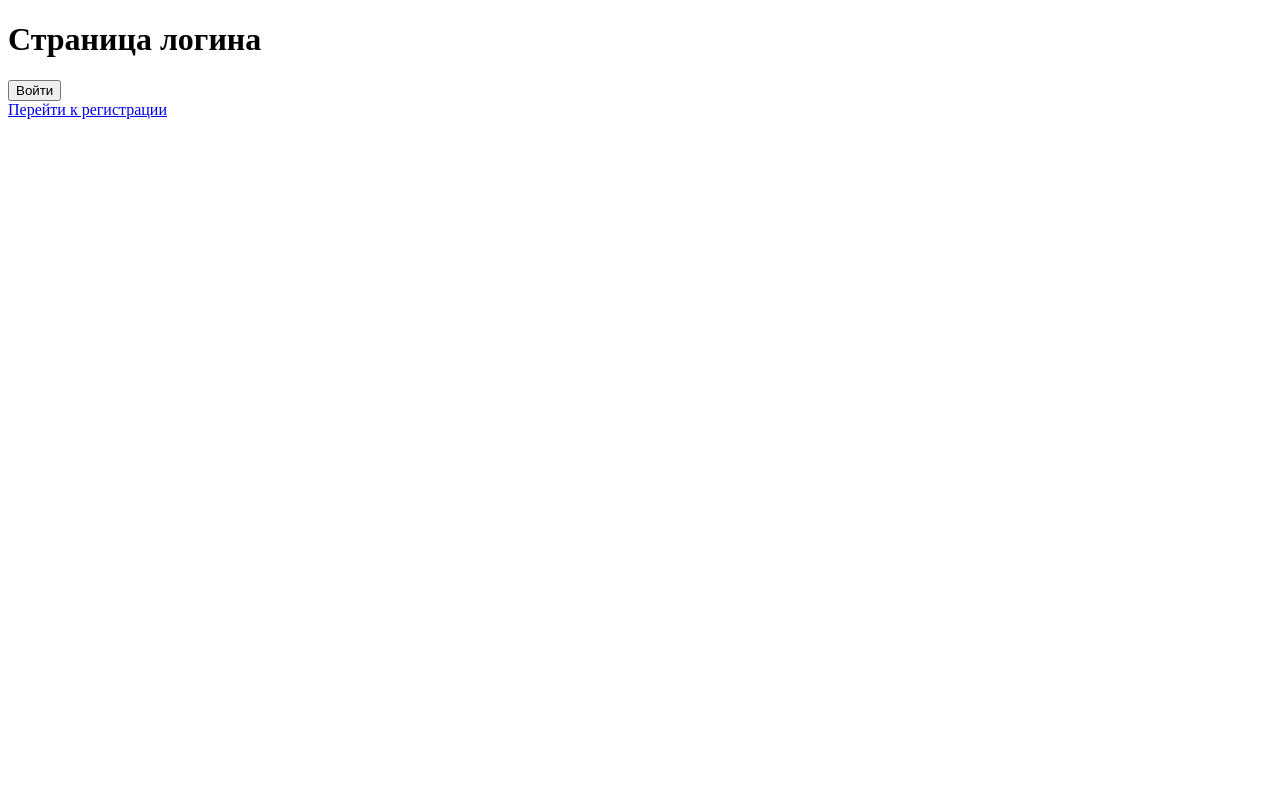
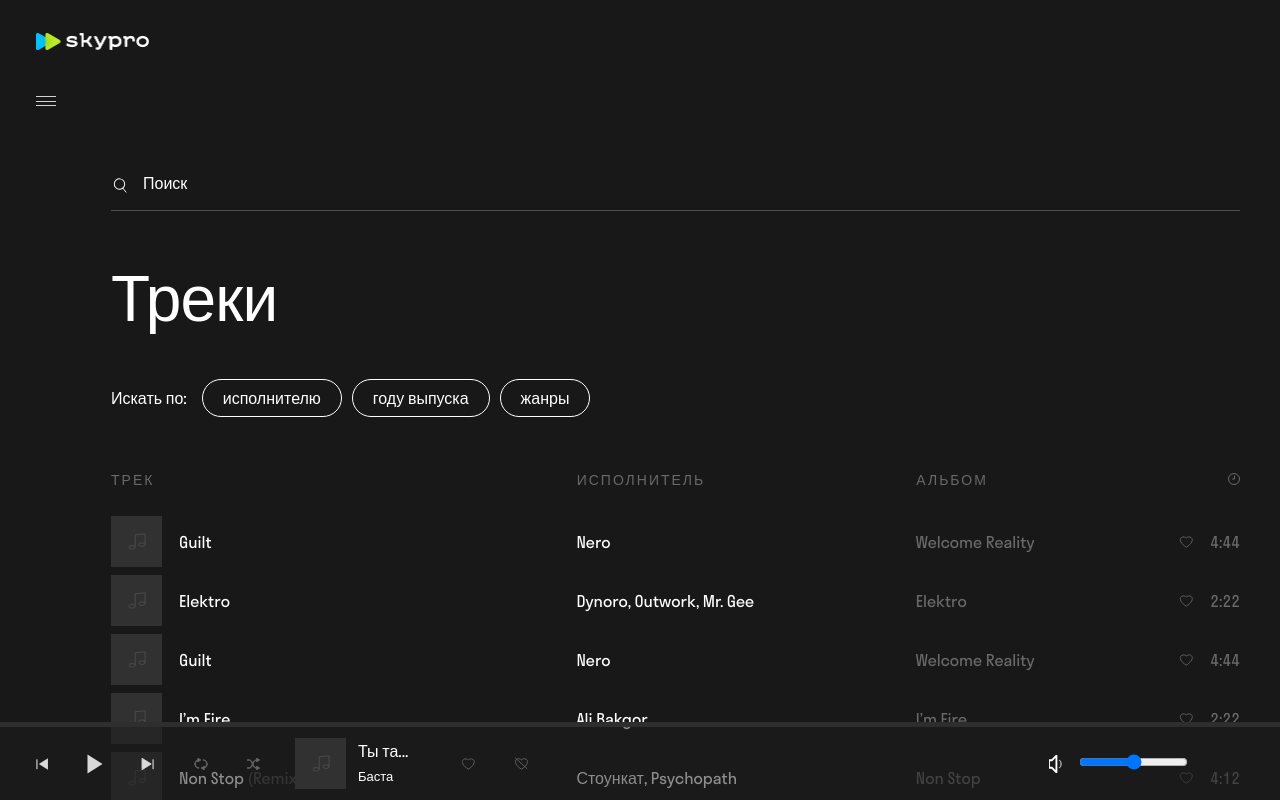
Before and after one commit to marinaobruch/skypro-music, a React (Create React App) app: page / in a window 1280 px wide. Before the commit this address led to /login. Built offline with nearby package versions, Linux system fonts and the light colour scheme; sample sign-in values are in the browser's storage.

Commit message:
realized saving mock data in LocalStorage

```diff
--- a/src/App.jsx
+++ b/src/App.jsx
@@ -5,18 +5,20 @@ import "./App.styles";
 function App() {
   const [user, setUser] = useState(null);
 
-  const handleLogin = () => setUser("taradam");
-  const handleLogout = () => setUser(null);
-
-  // const handleLogin = () => setUser(localStorage.setItem("user", "token"));
-  // const handleLogout = () => setUser(localStorage.clear());
+  const handleLogin = () => setUser(localStorage.setItem("user", "token"));
+  const handleLogout = () => setUser(localStorage.clear());
+  console.log(localStorage);
+  console.log(localStorage.getItem("user"));
 
   return (
     <div className="App">
-      <div className="App-layout">
+      <div>
         <AppRoutes
           user={user}
-          onAuthButtonClick={user ? handleLogout : handleLogin}
+          setUser={setUser}
+          onAuthButtonClick={
+            localStorage.getItem("user") ? handleLogout : handleLogin
+          }
         />
       </div>
     </div>
--- a/src/components/NavBar/NavBar.jsx
+++ b/src/components/NavBar/NavBar.jsx
@@ -2,9 +2,8 @@ import React, { useState } from "react";
 import * as S from "./NavBar.styles.js";
 import NavBarMenu from "../NavBarMenu/NavBarMenu";
 
-export default function NavBar() {
+export default function NavBar({ setUser }) {
   const [open, setOpen] = useState(false);
-
   function toggleOlen() {
     setOpen(!open);
   }
@@ -24,7 +23,7 @@ export default function NavBar() {
         <S.BurgerLine></S.BurgerLine>
       </S.Burger>
 
-      {open ? <NavBarMenu /> : null}
+      {open ? <NavBarMenu setUser={setUser} /> : null}
     </S.MainNav>
   );
 }
--- a/src/components/NavBarMenu/NavBarMenu.jsx
+++ b/src/components/NavBarMenu/NavBarMenu.jsx
@@ -1,8 +1,9 @@
-import { NavLink, useNavigate } from "react-router-dom";
+import { NavLink } from "react-router-dom";
 import * as S from "./NavBarMenu.styles.js";
 import NavBarItem from "../NavBarItem/NavBarItem";
 
-export default function NavBarMenu() {
+export default function NavBarMenu({ setUser }) {
+  const handleLogout = () => setUser(localStorage.clear());
   return (
     <S.NavMenu>
       <S.MenuList>
@@ -12,7 +13,10 @@ export default function NavBarMenu() {
         <NavLink to="/favorites">
           <NavBarItem menuName="Мой плейлист" />
         </NavLink>
-        <NavLink to="/login">
+        <NavLink
+          onClick={handleLogout}
+          to="/login"
+        >
           <NavBarItem menuName="Выйти" />
         </NavLink>
       </S.MenuList>
--- a/src/components/ProtectedRoute/ProtectedRoute.jsx
+++ b/src/components/ProtectedRoute/ProtectedRoute.jsx
@@ -1,11 +1,7 @@
 import { Navigate } from "react-router-dom";
 
-export const ProtectedRoute = ({
-  children,
-  redirectPath = "/login",
-  isAllowed,
-}) => {
-  if (!isAllowed) {
+export const ProtectedRoute = ({ children, redirectPath = "/login" }) => {
+  if (!localStorage.getItem("user")) {
     return (
       <Navigate
         to={redirectPath}
--- a/src/pages/main/MainPage.jsx
+++ b/src/pages/main/MainPage.jsx
@@ -8,7 +8,7 @@ import SideBar from "../../components/SideBar/SideBar";
 import TrackBar from "../../components/TrackBar/TrackBar";
 import { ALBUMS } from "../../constants.js";
 
-export const MainPage = () => {
+export const MainPage = ({ setUser }) => {
   const [loading, setLoading] = useState(true);
 
   useEffect(() => {
@@ -23,7 +23,7 @@ export const MainPage = () => {
       <S.Wrapper>
         <S.Container>
           <S.Main>
-            <NavBar />
+            <NavBar setUser={setUser} />
             <S.MainCenterblock>
               <Search />
               <S.MainCenterblockH2>Треки</S.MainCenterblockH2>
--- a/src/routes.js
+++ b/src/routes.js
@@ -7,19 +7,12 @@ import { LoginPage } from "./pages/login/LoginPage";
 import { RegPage } from "./pages/reg/RegPage";
 import { ProtectedRoute } from "./components/ProtectedRoute/ProtectedRoute";
 
-export const AppRoutes = ({ user, onAuthButtonClick }) => {
-  const isUser = Boolean(user);
-
+export const AppRoutes = ({ setUser, onAuthButtonClick }) => {
   return (
     <Routes>
       <Route
         path="/login"
-        element={
-          <LoginPage
-            isAllowed={isUser}
-            onAuthButtonClick={onAuthButtonClick}
-          />
-        }
+        element={<LoginPage onAuthButtonClick={onAuthButtonClick} />}
       />
       <Route
         path="/register"
@@ -28,15 +21,15 @@ export const AppRoutes = ({ user, onAuthButtonClick }) => {
       <Route
         path="/"
         element={
-          <ProtectedRoute isAllowed={isUser}>
-            <MainPage />
+          <ProtectedRoute>
+            <MainPage setUser={setUser} />
           </ProtectedRoute>
         }
       />
       <Route
         path="/favorites"
         element={
-          <ProtectedRoute isAllowed={isUser}>
+          <ProtectedRoute>
             <FavoritesPage />
           </ProtectedRoute>
         }
@@ -44,7 +37,7 @@ export const AppRoutes = ({ user, onAuthButtonClick }) => {
       <Route
         path="/category/:id"
         element={
-          <ProtectedRoute isAllowed={isUser}>
+          <ProtectedRoute>
             <CategoriesPage />
           </ProtectedRoute>
         }
```
